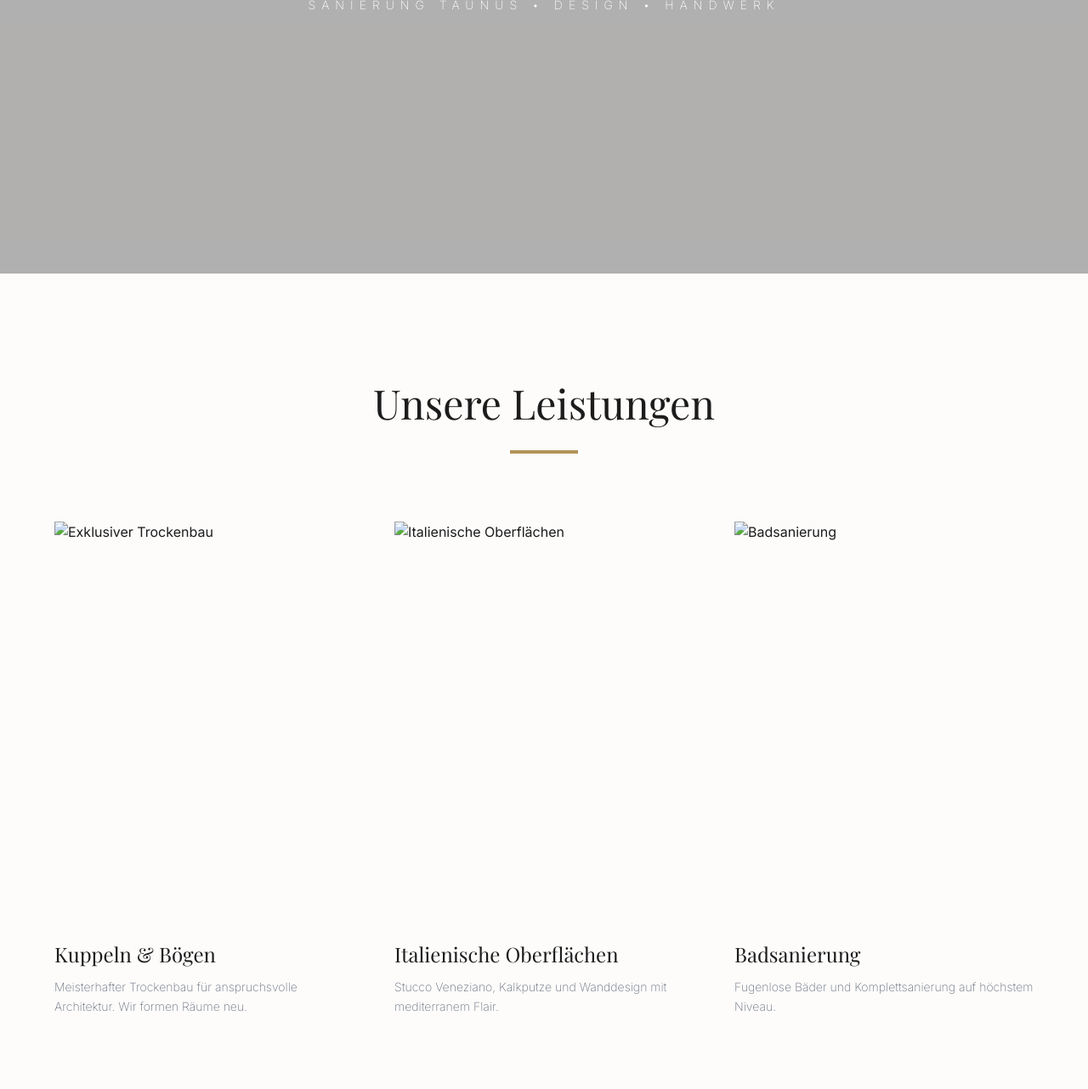
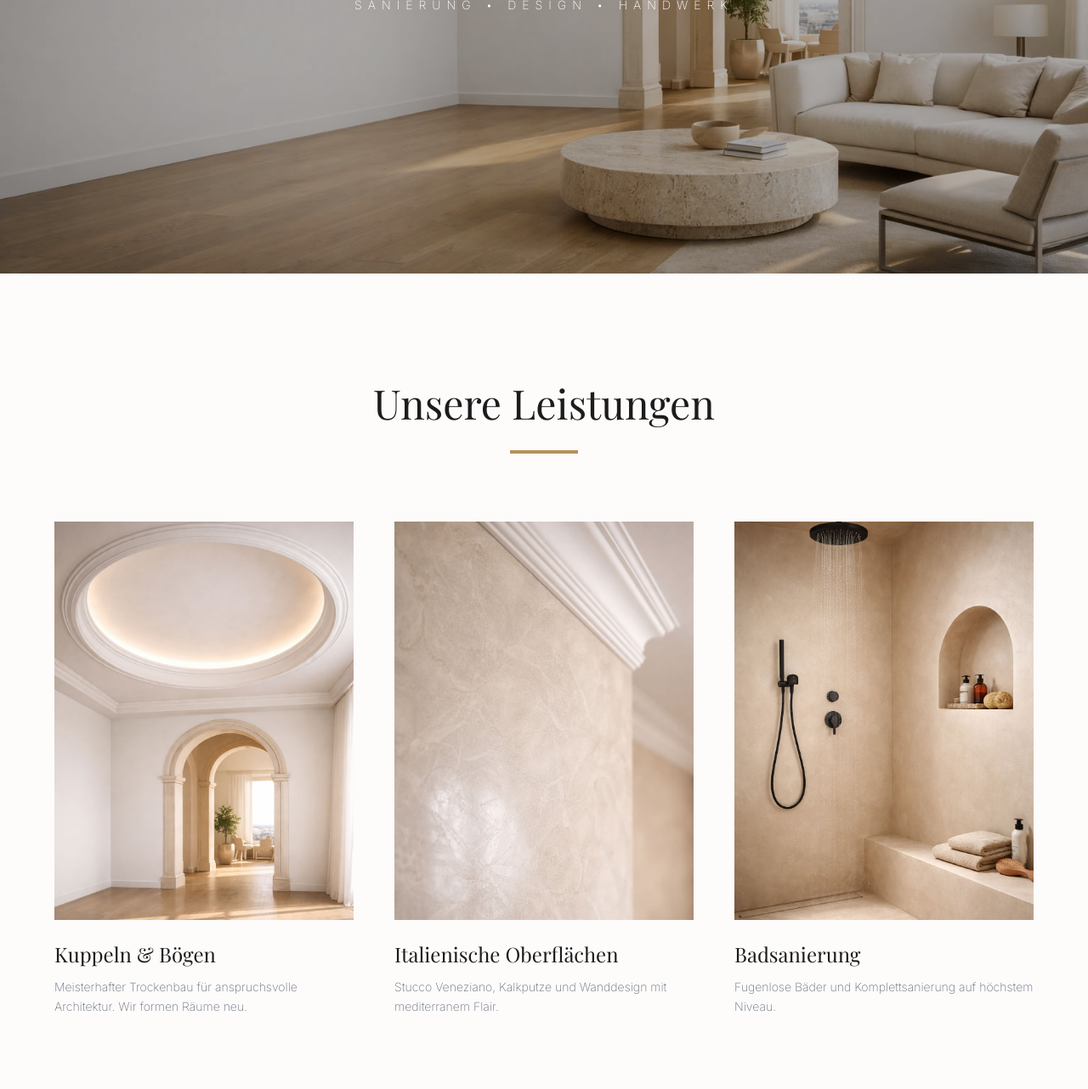
Before and after one commit to Opernreisefuehrer/Giuseppe, a plain HTML site: page index.html in a window 1280 px wide. Shown: the part 478-1760 px from the top of the page at 85% size. Drawn offline with nearby package versions, Linux system fonts and the light colour scheme; a web font is replaced by a local one.

```diff
--- a/index.html
+++ b/index.html
@@ -47,11 +47,11 @@
 
     <!-- Hero Section -->
     <section class="relative h-screen flex items-center justify-center overflow-hidden">
-        <img src="hero-giella.jpg" alt="Exklusives Interior Design" class="absolute inset-0 w-full h-full object-cover">
+        <img src="images/hero-giella.jpg" alt="Exklusives Interior Design" class="absolute inset-0 w-full h-full object-cover">
         <div class="absolute inset-0 bg-black/30"></div>
         <div class="relative z-10 text-center text-white px-4">
             <h1 class="text-5xl md:text-7xl font-serif mb-6 leading-tight">Italienische Ästhetik <br><span class="italic font-normal">trifft deutsche Präzision</span></h1>
-            <p class="text-xs md:text-sm font-light tracking-[0.5em] uppercase">Sanierung Taunus • Design • Handwerk</p>
+            <p class="text-xs md:text-sm font-light tracking-[0.5em] uppercase">Sanierung • Design • Handwerk</p>
         </div>
     </section>
 
@@ -67,7 +67,7 @@
                 <!-- Card 1 -->
                 <div class="group cursor-default">
                     <div class="overflow-hidden mb-6 aspect-[3/4]">
-                        <img src="service-trockenbau.jpg" alt="Exklusiver Trockenbau" class="w-full h-full object-cover group-hover:scale-105 transition-transform duration-700">
+                        <img src="images/trockenbau-kuppel.jpg" alt="Exklusiver Trockenbau" class="w-full h-full object-cover group-hover:scale-105 transition-transform duration-700">
                     </div>
                     <h3 class="text-2xl font-serif mb-3 text-giella-dark">Kuppeln & Bögen</h3>
                     <p class="text-gray-500 text-sm font-light leading-relaxed">Meisterhafter Trockenbau für anspruchsvolle Architektur. Wir formen Räume neu.</p>
@@ -76,7 +76,7 @@
                 <!-- Card 2 -->
                 <div class="group cursor-default">
                     <div class="overflow-hidden mb-6 aspect-[3/4]">
-                        <img src="service-design.jpg" alt="Italienische Oberflächen" class="w-full h-full object-cover group-hover:scale-105 transition-transform duration-700">
+                        <img src="images/stucco-veneziano.jpg" alt="Italienische Oberflächen" class="w-full h-full object-cover group-hover:scale-105 transition-transform duration-700">
                     </div>
                     <h3 class="text-2xl font-serif mb-3 text-giella-dark">Italienische Oberflächen</h3>
                     <p class="text-gray-500 text-sm font-light leading-relaxed">Stucco Veneziano, Kalkputze und Wanddesign mit mediterranem Flair.</p>
@@ -85,7 +85,7 @@
                 <!-- Card 3 -->
                 <div class="group cursor-default">
                     <div class="overflow-hidden mb-6 aspect-[3/4]">
-                        <img src="service-bad.jpg" alt="Badsanierung" class="w-full h-full object-cover group-hover:scale-105 transition-transform duration-700">
+                        <img src="images/bad-fugenlos.jpg" alt="Badsanierung" class="w-full h-full object-cover group-hover:scale-105 transition-transform duration-700">
                     </div>
                     <h3 class="text-2xl font-serif mb-3 text-giella-dark">Badsanierung</h3>
                     <p class="text-gray-500 text-sm font-light leading-relaxed">Fugenlose Bäder und Komplettsanierung auf höchstem Niveau.</p>
@@ -101,7 +101,7 @@
                 <div class="order-2 md:order-1">
                     <div class="relative">
                          <div class="absolute -top-4 -left-4 w-24 h-24 border-t border-l border-giella-gold"></div>
-                        <img src="giuseppe-giella.jpg" alt="Giuseppe Giella" class="w-full h-auto object-cover shadow-sm relative z-10 grayscale hover:grayscale-0 transition-all duration-700">
+                        <img src="images/beratung.jpg" alt="Giuseppe Giella" class="w-full h-auto object-cover shadow-sm relative z-10 grayscale hover:grayscale-0 transition-all duration-700">
                         <div class="absolute -bottom-4 -right-4 w-24 h-24 border-b border-r border-giella-gold"></div>
                     </div>
                 </div>
```
Also changed, not shown: images/bad-fugenlos.jpg (added), images/beratung.jpg (added), images/hero-giella.jpg (added), images/stucco-veneziano.jpg (added), images/trockenbau-kuppel.jpg (added).
